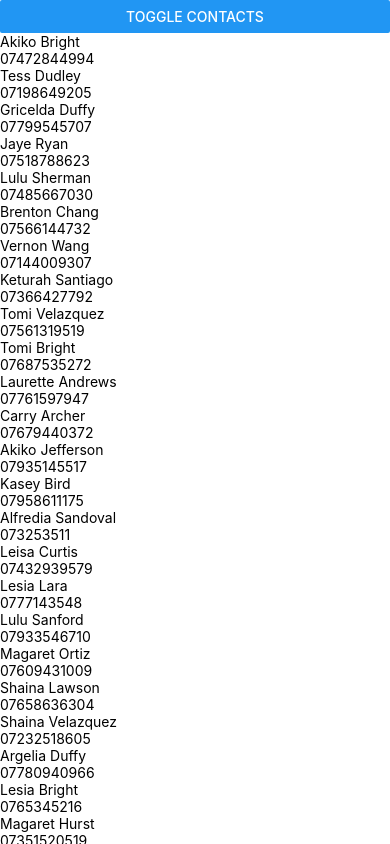
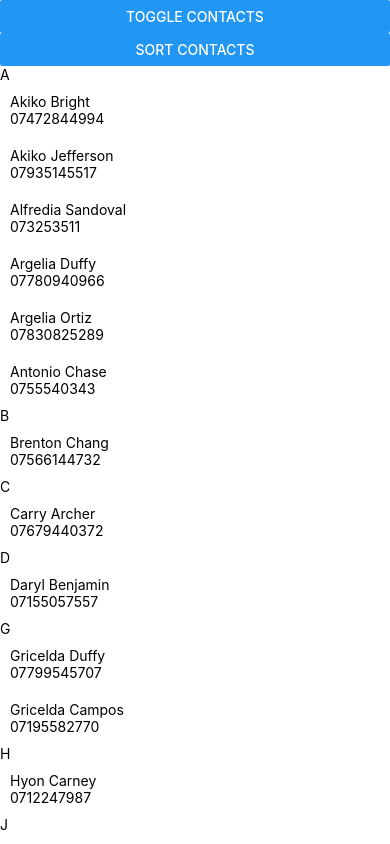
Before and after one commit to kstephano/Learning-React-Native, a React Native app: screen / in a window 390 px wide. Both pictures are taken after a click on the button "TOGGLE CONTACTS". Built offline with nearby package versions, Linux system fonts and the light colour scheme.

Commit message:
SectionList added

```diff
--- a/App.js
+++ b/App.js
@@ -6,17 +6,11 @@
  */
 
 import React from 'react'
- import { Button, ScrollView, StyleSheet, Text, View } from 'react-native'
+import { Button, SectionList, StyleSheet, Text, View } from 'react-native'
 import { Constants } from 'expo'
 
- import contacts from './Contacts'
-
- const Row = props => (
-    <View key={props.key}>
-        <Text>{props.name}</Text>
-        <Text>{props.phone}</Text>
-    </View>
- )
+import contacts, {compareNames} from './Contacts'
+import ContactsList from './Components/ContactsList'
 
 const styles = StyleSheet.create({
     container: {
@@ -28,6 +22,13 @@
 export default class App extends React.Component {
     state = {
         showContacts: false,
+        contacts: contacts,
+    }
+
+    sort = () => {
+        this.setState(prevState => ({
+            contacts: [...prevState.contacts].sort(compareNames),
+        }))
     }
 
     toggleContacts = () => {
@@ -38,12 +39,9 @@
         return (
             <View style={styles.container}>
             <Button title="toggle contacts" onPress={this.toggleContacts} />
-                <ScrollView>
-                    {contacts.map(contact => <Row {...contact} />)}
-                </ScrollView>
+            <Button title="sort contacts" onPress={this.sort} />
+            {this.state.showContacts && <ContactsList contacts={this.state.contacts} />}
             </View>
         )
     }
-
-
 }
--- /dev/null
+++ b/Components/ContactsList.js
@@ -0,0 +1,43 @@
+import React from 'react'
+import {SectionList, Text} from 'react-native'
+import PropTypes from 'prop-types'
+
+import Row from './Row'
+/*
+ContactsList.propTypes = {
+    contacts: PropTypes.array,
+}*/
+
+const renderItem = obj => <Row {...obj.item} />
+
+const renderSectionHeader = obj => <Text>{obj.section.title}</Text>
+
+// create contacts list sorted by letter, whereby each object is a letter
+// e.g. 'A' paired with the array of contacts belonging to that letter.
+const ContactsList = props => {
+    const contactsByLetter = props.contacts.reduce((obj, contact) => {
+        const firstLetter = contact.name[0].toUpperCase()
+        return {
+            ...obj,
+            [firstLetter]: [...(obj[firstLetter] || []), contact],
+        }
+    }, {})
+
+
+    // split the contactsByLetter array into objects containing a title
+    // (letter) and data (contacts for that letter).
+    const sections = Object.keys(contactsByLetter).sort().map(letter => ({
+        title: letter,
+        data: contactsByLetter[letter],
+    }))
+
+    return (
+        <SectionList
+            renderItem={renderItem}
+            renderSectionHeader={renderSectionHeader}
+            sections={sections}
+        />
+    )
+}
+
+export default ContactsList
--- /dev/null
+++ b/Components/Row.js
@@ -0,0 +1,17 @@
+import React from 'react'
+import {View, Text, StyleSheet} from 'react-native'
+
+const styles = StyleSheet.create({
+    row: {
+        padding: 10,
+    },
+})
+
+const Row = props => (
+    <View style={styles.row}>
+        <Text>{props.name}</Text>
+        <Text>{props.phone}</Text>
+    </View>
+ )
+
+export default Row
```
Lines whose indentation alone changed are shown as unchanged.
